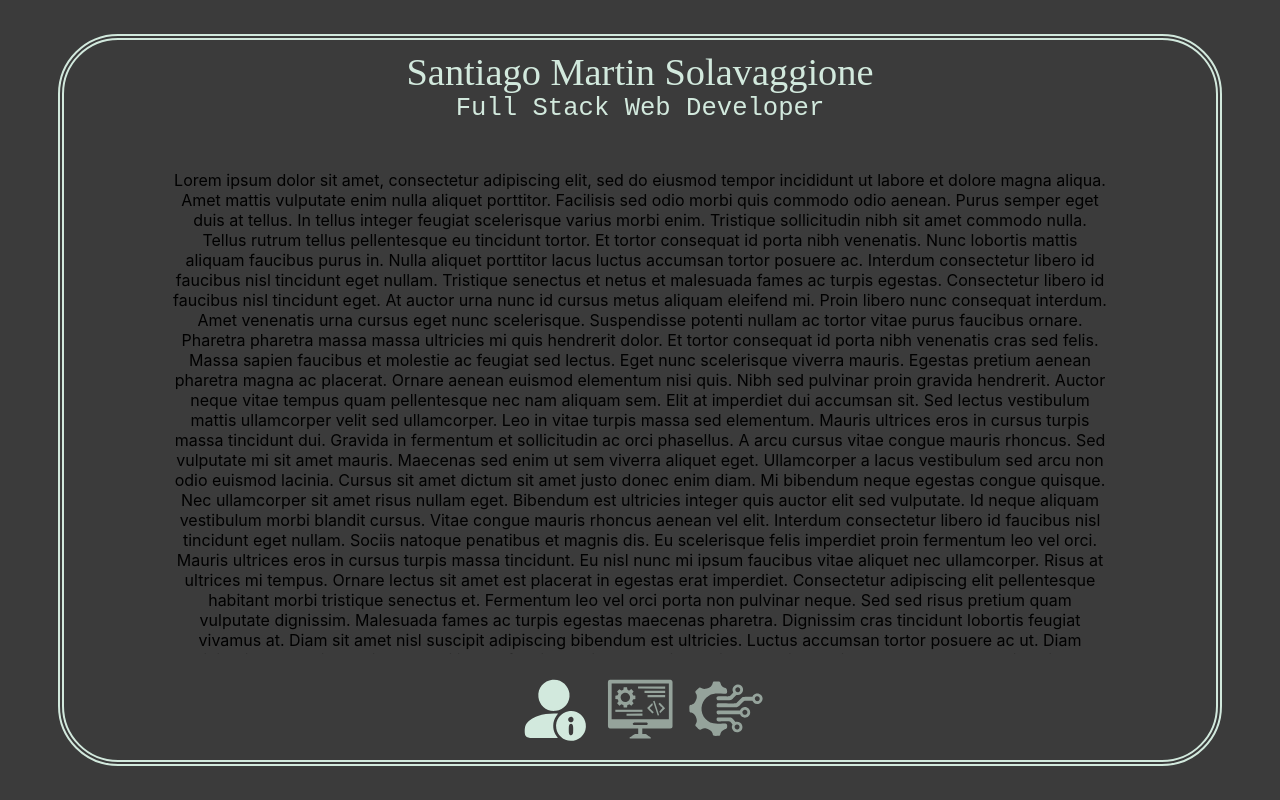
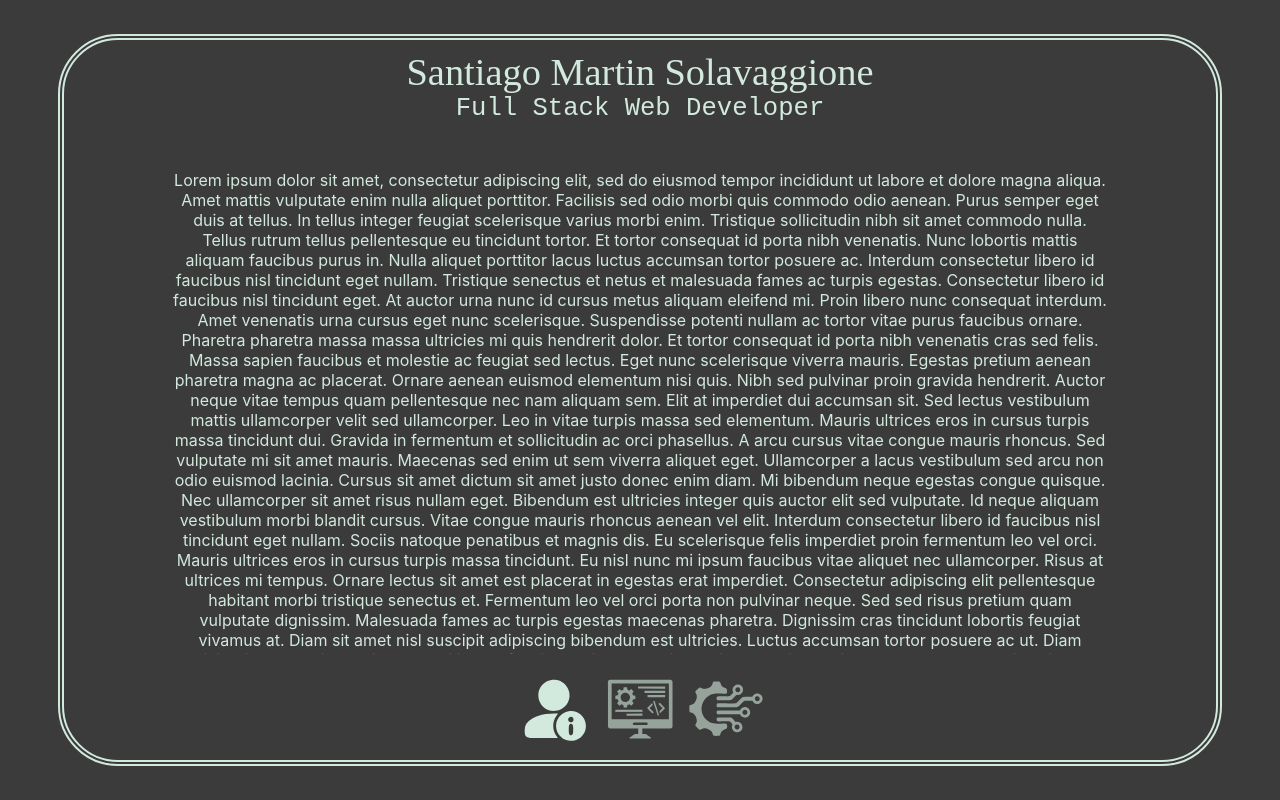
Before and after one commit to Santjagor/my-portfolio, a React (Create React App) app: page / in a window 1280 px wide. Built offline with nearby package versions, Linux system fonts and the light colour scheme; a web font is replaced by a local one.

Commit message:
Generic+Styles

```diff
--- a/src/components/About/About.jsx
+++ b/src/components/About/About.jsx
@@ -3,7 +3,7 @@ import styles from './About.module.css'
 export default function Overlay() {
     return (
         <div className={styles.section}>
-            <p>
+            <p className={styles.text}>
                 Lorem ipsum dolor sit amet, consectetur adipiscing elit, sed do eiusmod tempor incididunt ut labore et dolore magna aliqua. Amet mattis vulputate enim nulla aliquet porttitor. Facilisis sed odio morbi quis commodo odio aenean. Purus semper eget duis at tellus. In tellus integer feugiat scelerisque varius morbi enim. Tristique sollicitudin nibh sit amet commodo nulla. Tellus rutrum tellus pellentesque eu tincidunt tortor. Et tortor consequat id porta nibh venenatis. Nunc lobortis mattis aliquam faucibus purus in. Nulla aliquet porttitor lacus luctus accumsan tortor posuere ac. Interdum consectetur libero id faucibus nisl tincidunt eget nullam. Tristique senectus et netus et malesuada fames ac turpis egestas. Consectetur libero id faucibus nisl tincidunt eget. At auctor urna nunc id cursus metus aliquam eleifend mi. Proin libero nunc consequat interdum.
 
                 Amet venenatis urna cursus eget nunc scelerisque. Suspendisse potenti nullam ac tortor vitae purus faucibus ornare. Pharetra pharetra massa massa ultricies mi quis hendrerit dolor. Et tortor consequat id porta nibh venenatis cras sed felis. Massa sapien faucibus et molestie ac feugiat sed lectus. Eget nunc scelerisque viverra mauris. Egestas pretium aenean pharetra magna ac placerat. Ornare aenean euismod elementum nisi quis. Nibh sed pulvinar proin gravida hendrerit. Auctor neque vitae tempus quam pellentesque nec nam aliquam sem. Elit at imperdiet dui accumsan sit. Sed lectus vestibulum mattis ullamcorper velit sed ullamcorper. Leo in vitae turpis massa sed elementum. Mauris ultrices eros in cursus turpis massa tincidunt dui.
--- a/src/components/About/About.module.css
+++ b/src/components/About/About.module.css
@@ -10,3 +10,7 @@
     z-index: -1;
     padding: 5px;
 }
+
+.text {
+    color: var(--primary-color);
+}
--- a/src/components/Projects/Projects.jsx
+++ b/src/components/Projects/Projects.jsx
@@ -3,7 +3,7 @@ import styles from './Projects.module.css'
 export default function Overlay() {
     return (
         <div className={styles.section}>
-            <p>
+            <p className={styles.text}>
                 Lorem ipsum dolor sit amet, consectetur adipiscing elit, sed do eiusmod tempor incididunt ut labore et dolore magna aliqua. Amet mattis vulputate enim nulla aliquet porttitor. Facilisis sed odio morbi quis commodo odio aenean. Purus semper eget duis at tellus. In tellus integer feugiat scelerisque varius morbi enim. Tristique sollicitudin nibh sit amet commodo nulla. Tellus rutrum tellus pellentesque eu tincidunt tortor. Et tortor consequat id porta nibh venenatis. Nunc lobortis mattis aliquam faucibus purus in. Nulla aliquet porttitor lacus luctus accumsan tortor posuere ac. Interdum consectetur libero id faucibus nisl tincidunt eget nullam. Tristique senectus et netus et malesuada fames ac turpis egestas. Consectetur libero id faucibus nisl tincidunt eget. At auctor urna nunc id cursus metus aliquam eleifend mi. Proin libero nunc consequat interdum.
 
                 Amet venenatis urna cursus eget nunc scelerisque. Suspendisse potenti nullam ac tortor vitae purus faucibus ornare. Pharetra pharetra massa massa ultricies mi quis hendrerit dolor. Et tortor consequat id porta nibh venenatis cras sed felis. Massa sapien faucibus et molestie ac feugiat sed lectus. Eget nunc scelerisque viverra mauris. Egestas pretium aenean pharetra magna ac placerat. Ornare aenean euismod elementum nisi quis. Nibh sed pulvinar proin gravida hendrerit. Auctor neque vitae tempus quam pellentesque nec nam aliquam sem. Elit at imperdiet dui accumsan sit. Sed lectus vestibulum mattis ullamcorper velit sed ullamcorper. Leo in vitae turpis massa sed elementum. Mauris ultrices eros in cursus turpis massa tincidunt dui.
--- a/src/components/Projects/Projects.module.css
+++ b/src/components/Projects/Projects.module.css
@@ -10,3 +10,7 @@
     z-index: -1;
     padding: 5px;
 }
+
+.text {
+    color: var(--primary-color);
+}
```
